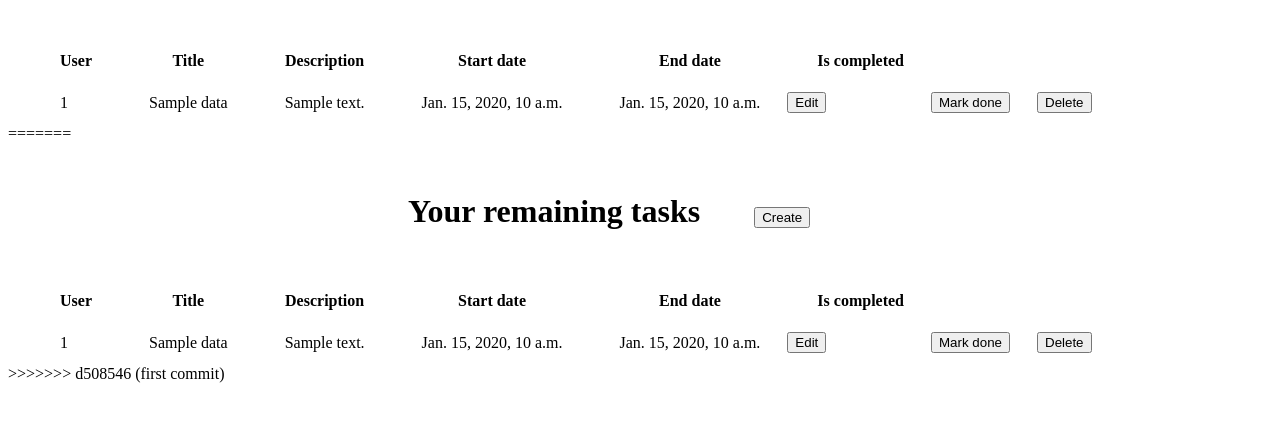
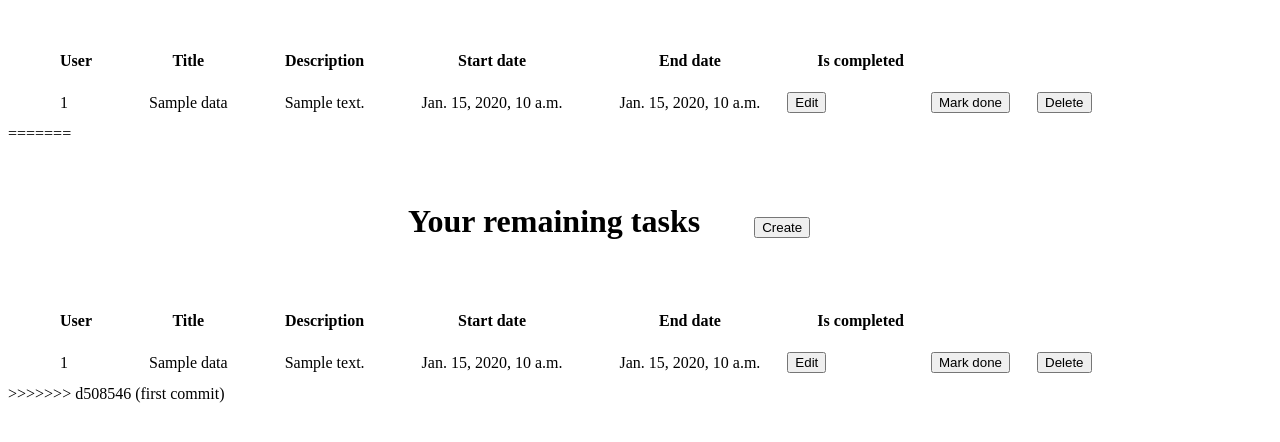
Before and after one commit to ShridharSawaikar/Django_project, a Django app: template todolist/templates/todolist/todo_list.html in a window 1280 px wide. Shown: the part 143-585 px from the top of the page. Run offline with Django 4.2, Linux system fonts and the light colour scheme; the template is opened without the code that fills it: most values are stand-ins (such as "Sample title", 1, 10 or a date in 2020).

Commit message:
Update todo_list.html

```diff
--- a/todolist/templates/todolist/todo_list.html
+++ b/todolist/templates/todolist/todo_list.html
@@ -57,7 +57,7 @@
     </style>
 </head>
 <body>
-    <div style="margin: 50px 400px;">
+    <div style="margin: 60px 400px;">
         <h1 style="display:inline; ">Your remaining tasks</h1>
         <button onclick="window.location.href='/create/new'" style="margin: 0 50px;">Create</button>
     </div>
```
